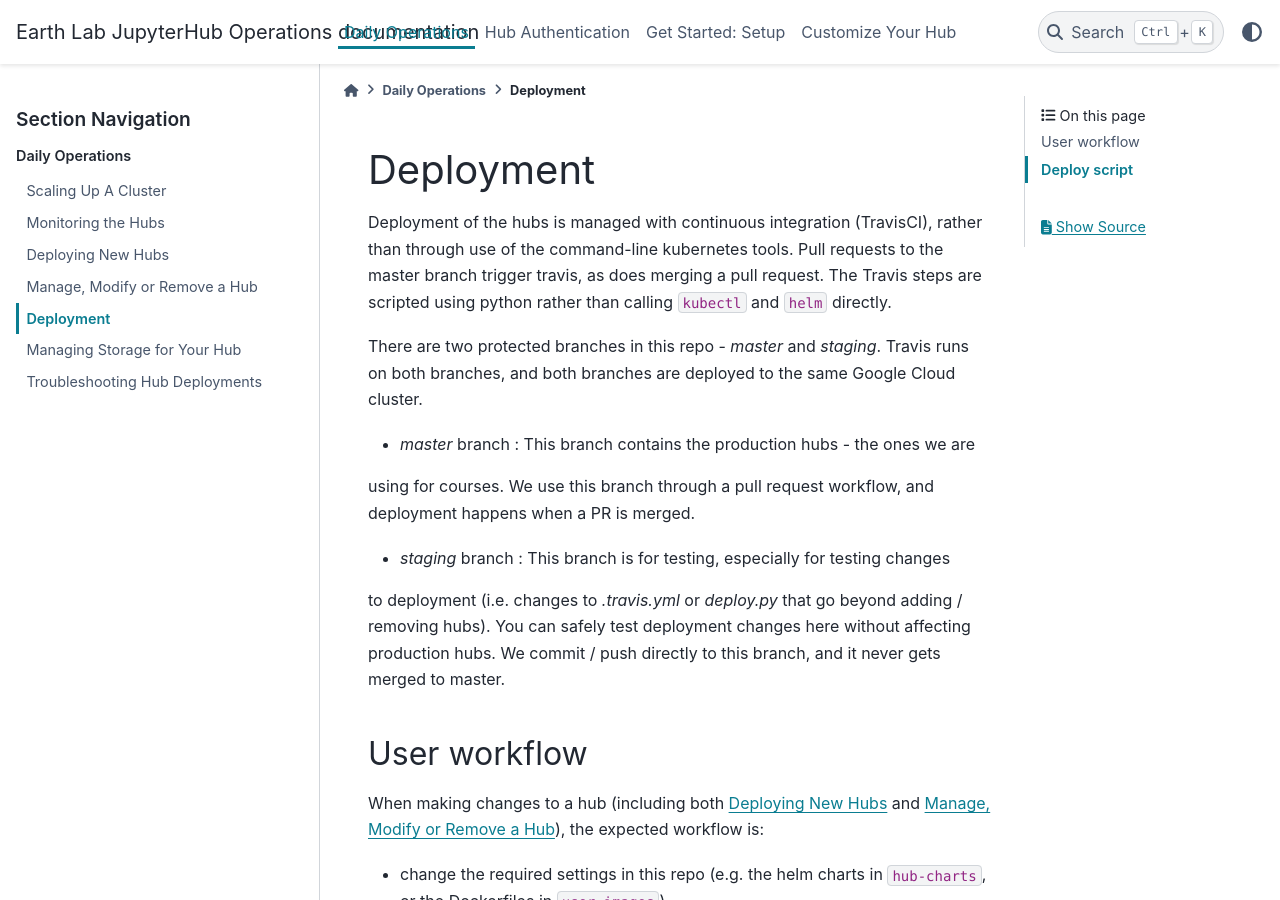
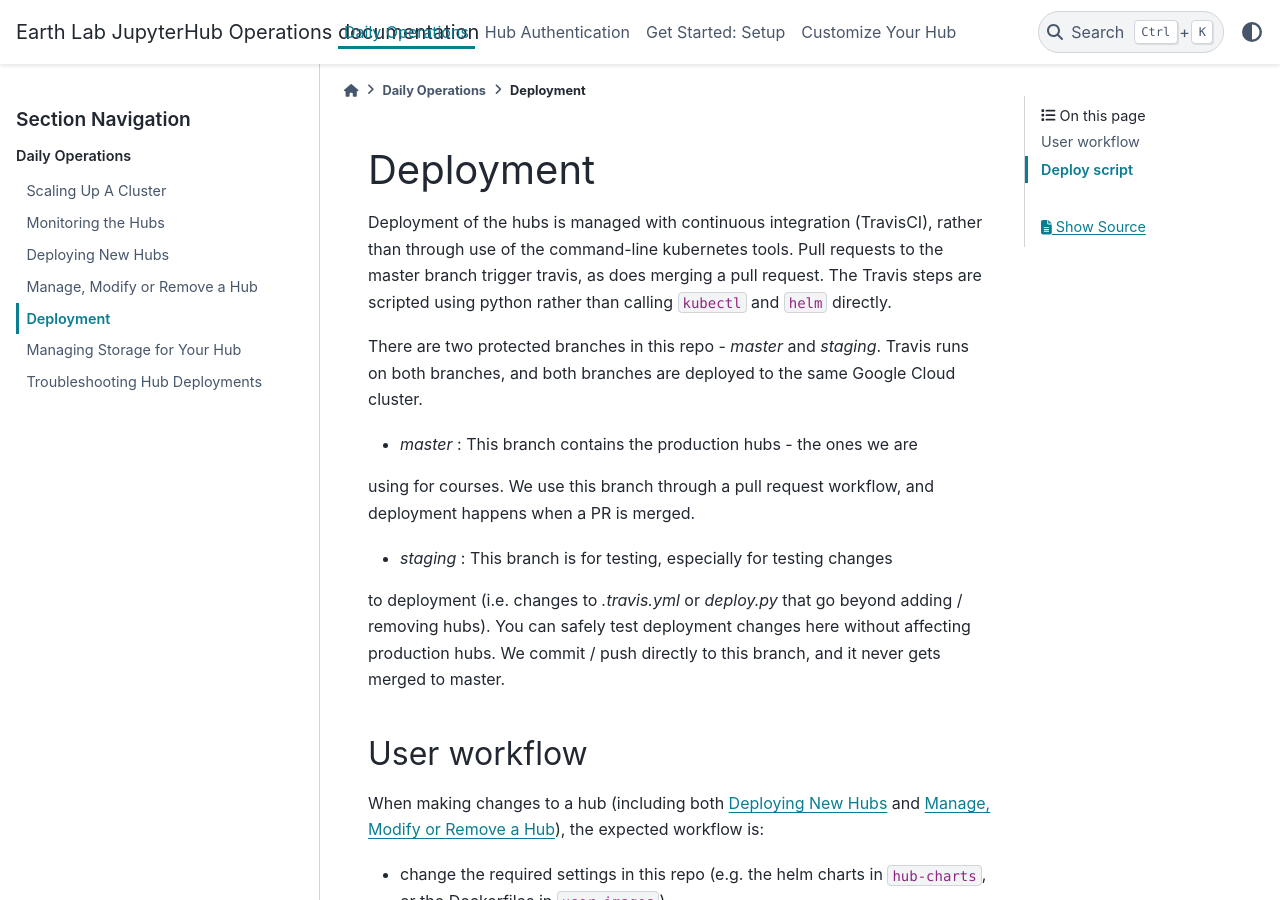
Before and after one commit to earthlab/hub-ops, a Sphinx documentation site: the page built from docs/source/daily-operations/deployment-workflow.rst, in a window 1280 px wide and 900 px high. Built offline with Sphinx 7.4.7 and the PyData theme 0.15.4, drawn with Linux system fonts in a browser that asks for light colours.

Commit message:
formatting

```diff
--- a/docs/source/daily-operations/deployment-workflow.rst
+++ b/docs/source/daily-operations/deployment-workflow.rst
@@ -9,11 +9,11 @@ There are two protected branches in this repo - `master` and `staging`. Travis
 runs on both branches, and both branches are deployed to the same Google Cloud
 cluster.
 
-* `master` branch : This branch contains the production hubs - the ones we are
+* `master` : This branch contains the production hubs - the ones we are
 using for courses. We use this branch through a pull request workflow, and
 deployment happens when a PR is merged.
 
-* `staging` branch : This branch is for testing, especially for testing changes
+* `staging` : This branch is for testing, especially for testing changes
 to deployment (i.e. changes to `.travis.yml` or `deploy.py` that go beyond
 adding / removing hubs). You can safely test deployment changes here without
 affecting production hubs. We commit / push directly to this branch, and it
```
